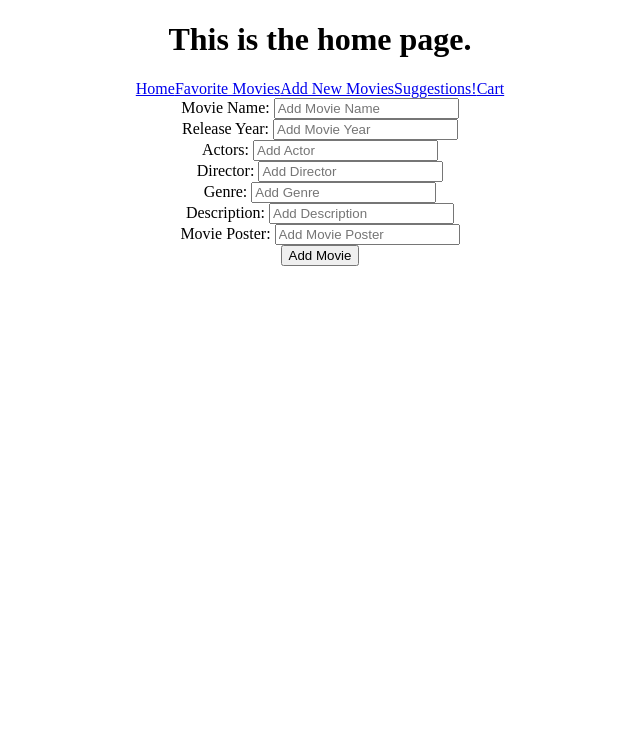
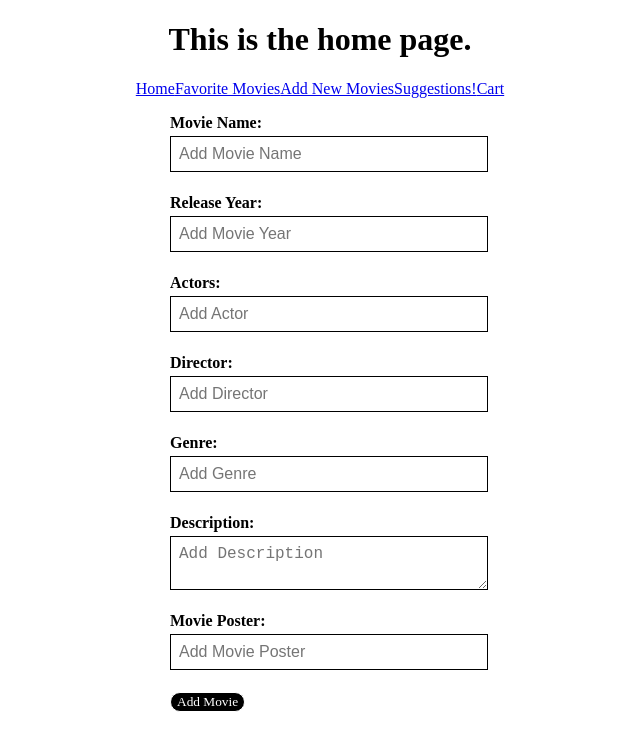
Before and after one commit to Dkerr2061/Phase-2-Capstone-Project, a React (Create React App) app: page /add_movies in a window 1280 px wide. Shown: the top 750 px of the page, without its empty margins (320-960 px from the left). Built offline with nearby package versions, Linux system fonts and the light colour scheme; data requests are answered from the project's data file.

Commit message:
Updated CSS and classes to style the form

```diff
--- a/src/components/NewMovieForm.js
+++ b/src/components/NewMovieForm.js
@@ -42,7 +42,7 @@ function NewMovieForm(){
 
 
   return(
-
+   <div className="center-form">
     <form className="submit-form" onSubmit={handleNewMovieSubmit}>
       <label>Movie Name: </label>
       <input
@@ -95,8 +95,8 @@ function NewMovieForm(){
       />
       <br/>
       <label>Description: </label>
-      <input
-      type="text-content"
+      <textarea
+      type="text"
       name="description"
       placeholder="Add Description"
       value={formData.description}
@@ -114,9 +114,9 @@ function NewMovieForm(){
       required
       />
       <br/>
-      <button type="submit">Add Movie</button>
+      <button type="submit" className="submit-button">Add Movie</button>
     </form>
-
+  </div>
 
   )
 }
--- a/src/index.css
+++ b/src/index.css
@@ -1,3 +1,65 @@
 .App {
   text-align: center;
 }
+
+.center-form {
+  display: flex;
+  justify-content: center;
+  align-items: center;
+}
+
+.submit-form {
+  margin: 1rem 0;
+  width: 300px;
+  display: flex;
+  flex-direction: column;
+  align-items: flex-start;
+}
+
+input,
+textarea {
+  font-size: 1rem;
+  border: 1px solid black;
+  background-color: white;
+  padding: 0.5rem;
+  margin: 0.25rem 0;
+  width: 100%;
+}
+
+input[type="submit"] {
+  color: white;
+  border: 1px solid white;
+  background-color: black;
+  cursor: pointer;
+  transition: all 0.3s;
+  border-radius: 30px;
+  width: 30;
+  font-family: miller-display;
+}
+
+input[type="submit"]:active {
+  background-color: white;
+  opacity: 0.5;
+}
+input[type="submit"]:hover {
+  background-color: white;
+  color: black;
+  opacity: 0.2;
+  box-shadow: 5px 5px 10px black;
+}
+
+label {
+  color: black;
+  font-weight: bold;
+  font-family: apple chancery, cursive;
+}
+
+.submit-button {
+  cursor: pointer;
+  background-color: black;
+  color: white;
+  border: 1px solid white;
+  font-family: miller-display;
+  border-radius: 30px;
+  width: 30;
+}
```
